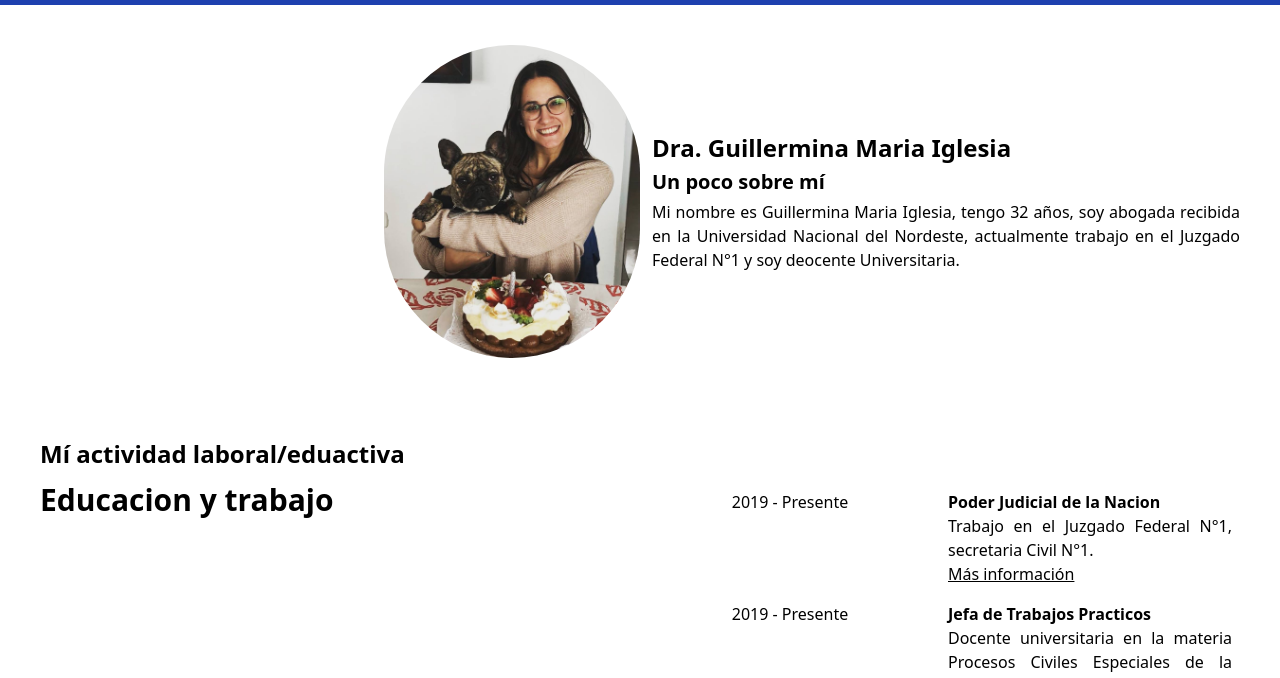
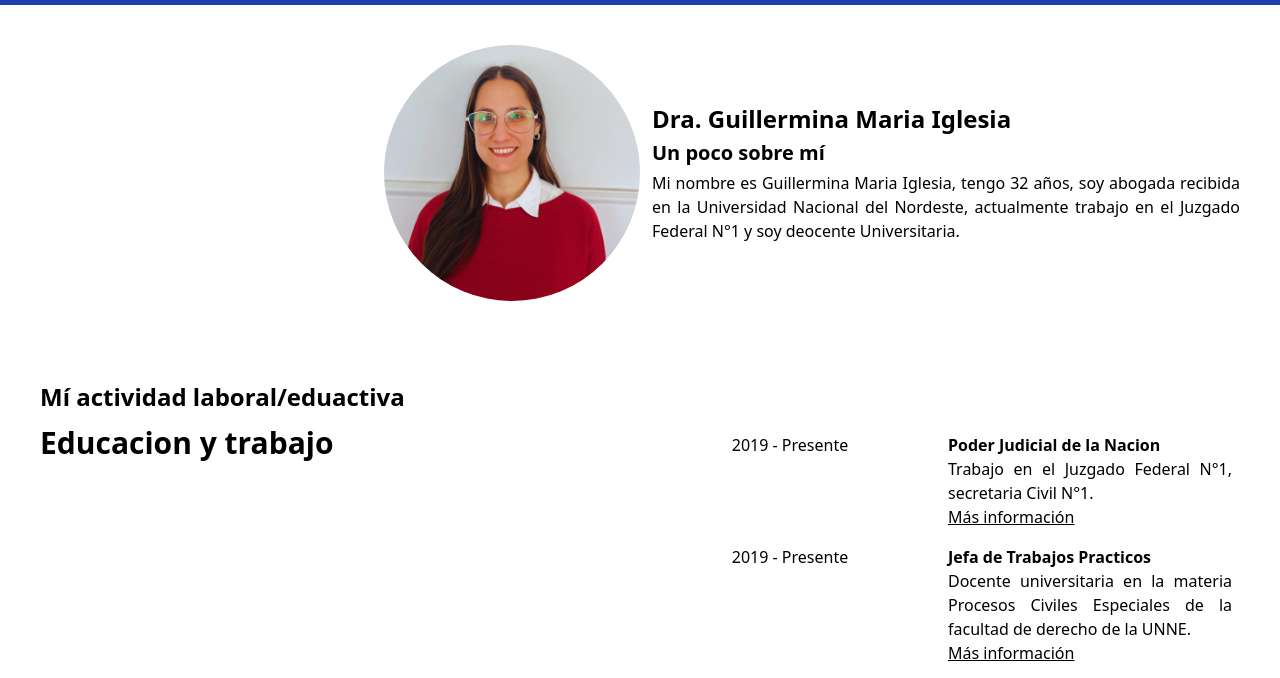
Before and after one commit to OctavioArn/portfolioGuille, a plain HTML site: page index.html in a window 1280 px wide. Shown: the part 91-769 px from the top of the page. Drawn offline with nearby package versions, Linux system fonts and the light colour scheme.

Commit message:
segunda carga

```diff
--- a/index.html
+++ b/index.html
@@ -72,7 +72,7 @@
         <!-- Inicio perfil -->
   <section class="grid grid-cols-2 bg-teal-700 font-sans p-10">
     <div class="grid justify-items-end lg:justify-items-end">
-        <img src="../img/fotoperfil.jpg" alt="fotoPerfil" class="rounded-full w-full lg:w-64">
+        <img src="./img/fotoPerfil1.png" alt="fotoPerfil" class="rounded-full w-full lg:w-64">
     </div>
     <div class="justify-items-start pl-3 content-center">
         <h1 class="font-bold text-2xl pb-1">Dra. Guillermina Maria Iglesia</h1>
```
Also changed, not shown: img/fotoPerfil1.png (added), img/fotoperfil.jpg (deleted), img/logo1.png (deleted), img/logo2.png (deleted), img/titulo.jpeg (deleted).
